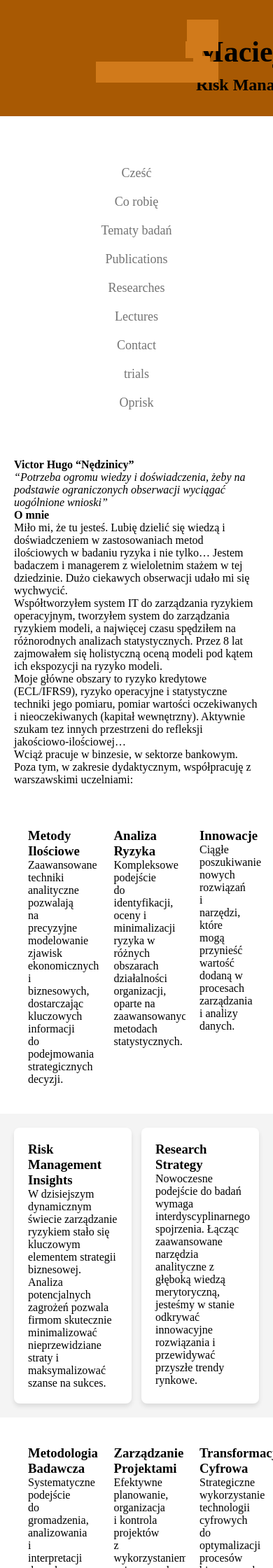
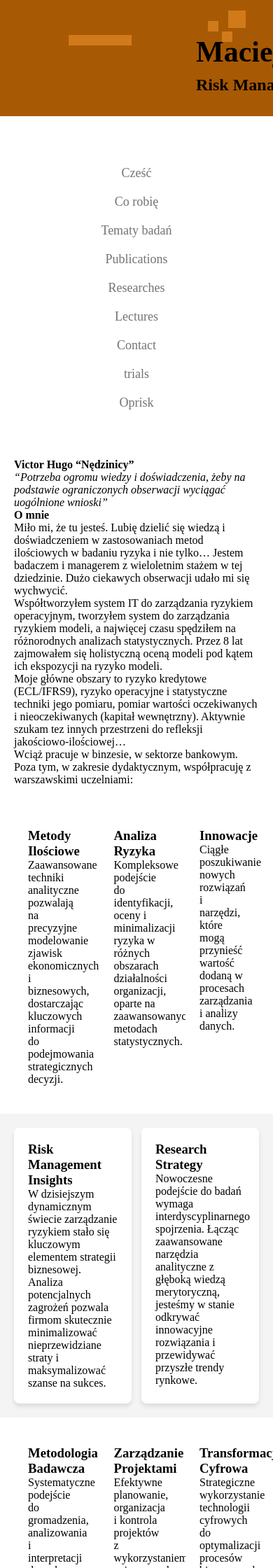
Before and after one commit to MaciejBuczak/risk-research, a Jekyll site: the page built from index.md, in a window 390 px wide. Shown: the top 2240 px of the page at 70% size. Built offline with Jekyll 4.4.1, drawn with Linux system fonts in a browser that asks for light colours.

Commit message:
Update default.html

```diff
--- a/_layouts/default.html
+++ b/_layouts/default.html
@@ -199,6 +199,102 @@
       .browser-safari .square-big,
       .browser-edge .square-big {
         left: 35%;
+      }
+    }
+
+    /* Media query dla telefonów - mniejsze szerokości ekranu */
+    @media screen and (max-width: 767px) {
+      /* Dostosowanie pozycji kwadratów dla telefonów */
+      .square,
+      .browser-firefox .square,
+      .browser-safari .square,
+      .browser-edge .square,
+      .browser-chrome .square {
+        width: 30px;
+        height: 30px;
+        top: 20px;
+        right: 15%;
+      }
+
+      .square1,
+      .browser-firefox .square1,
+      .browser-safari .square1,
+      .browser-edge .square1,
+      .browser-chrome .square1 {
+        width: 18px;
+        height: 18px;
+        top: 55px;
+        right: 20%;
+      }
+
+      .square2,
+      .browser-firefox .square2,
+      .browser-safari .square2,
+      .browser-edge .square2,
+      .browser-chrome .square2 {
+        width: 18px;
+        height: 18px;
+        top: 40px;
+        right: 25%;
+      }
+
+      .square-big,
+      .browser-firefox .square-big,
+      .browser-safari .square-big,
+      .browser-edge .square-big,
+      .browser-chrome .square-big {
+        width: 120px;
+        height: 20px;
+        top: 65px;
+        left: 30%;
+      }
+    }
+
+    /* Media query dla bardzo małych telefonów */
+    @media screen and (max-width: 480px) {
+      /* Jeszcze bardziej dostosowane pozycje kwadratów dla bardzo małych ekranów */
+      .square,
+      .browser-firefox .square,
+      .browser-safari .square,
+      .browser-edge .square,
+      .browser-chrome .square {
+        width: 25px;
+        height: 25px;
+        top: 15px;
+        right: 10%;
+      }
+
+      .square1,
+      .browser-firefox .square1,
+      .browser-safari .square1,
+      .browser-edge .square1,
+      .browser-chrome .square1 {
+        width: 15px;
+        height: 15px;
+        top: 45px;
+        right: 15%;
+      }
+
+      .square2,
+      .browser-firefox .square2,
+      .browser-safari .square2,
+      .browser-edge .square2,
+      .browser-chrome .square2 {
+        width: 15px;
+        height: 15px;
+        top: 30px;
+        right: 20%;
+      }
+
+      .square-big,
+      .browser-firefox .square-big,
+      .browser-safari .square-big,
+      .browser-edge .square-big,
+      .browser-chrome .square-big {
+        width: 90px;
+        height: 15px;
+        top: 50px;
+        left: 25%;
       }
     }
 
```
